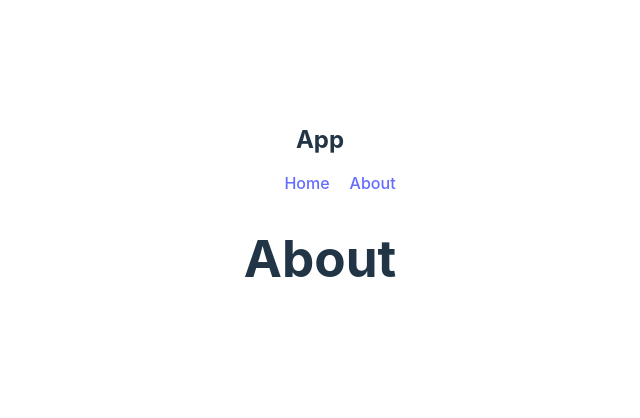
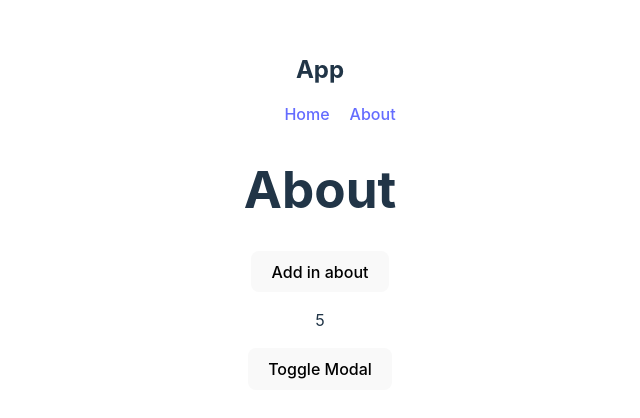
Before and after one commit to Coding-Crashkurse/Vue3-Komplettkurs, a Vue app: page /#/about in a window 1280 px wide. Shown: the part 186-604 px from the top of the page, without its empty margins (320-960 px from the left). Built offline with nearby package versions, Linux system fonts and the light colour scheme.

Commit message:
add modal and teleport

```diff
--- a/src/App.vue
+++ b/src/App.vue
@@ -1,4 +1,6 @@
-<script setup></script>
+<script setup>
+import Modal from "./components/Modal.vue";
+</script>
 
 <template>
   <div>
@@ -9,6 +11,10 @@
     </ul>
   </div>
   <router-view></router-view>
+  <div class="wrapper">
+    <Modal />
+  </div>
+
   <!-- <HelloWorld /> -->
 </template>
 
@@ -16,4 +22,7 @@
 a {
   padding: 10px;
 }
+.wrapper {
+  position: relative;
+}
 </style>
--- a/src/components/About.vue
+++ b/src/components/About.vue
@@ -1,5 +1,39 @@
 <template>
   <div>
     <h1>About</h1>
+    <button v-on:click="myval++">Add in about</button>
+    <p>{{ myval }}</p>
   </div>
 </template>
+
+<script setup>
+import {
+  onBeforeMount,
+  onMounted,
+  onBeforeUnmount,
+  onUnmounted,
+  onUpdated,
+  onBeforeUpdate,
+  ref,
+} from "vue";
+const myval = ref(5);
+
+onBeforeMount(() => {
+  console.log("onBeforeMount");
+});
+onMounted(() => {
+  console.log("onMounted");
+});
+onBeforeUnmount(() => {
+  console.log("onBeforeUnmount");
+});
+onUnmounted(() => {
+  console.log("onUnmounted");
+});
+onBeforeUpdate(() => {
+  console.log("onBeforeUpdate");
+});
+onUpdated(() => {
+  console.log("onUpdated");
+});
+</script>
--- /dev/null
+++ b/src/components/Modal.vue
@@ -0,0 +1,38 @@
+<template>
+  <Teleport to="body">
+    <div class="modal" v-if="showModal">
+      <h1>Modal</h1>
+      <p>
+        Lorem ipsum dolor sit amet consectetur adipisicing elit. Eaque soluta
+        quibusdam dolore, dolorem nulla quae voluptatum in cupiditate architecto
+        molestias nemo autem saepe pariatur tempore illo eius, odio esse eum!
+        Voluptatibus, accusamus asperiores? Qui, ad quas veniam architecto,
+        atque at quis tempora magni expedita tempore sapiente blanditiis minus
+        praesentium fugit.
+      </p>
+      <button @click="toggleModal">Toggle Modal</button>
+    </div>
+  </Teleport>
+
+  <button @click="toggleModal">Toggle Modal</button>
+</template>
+
+<script setup>
+import { ref } from "vue";
+
+let showModal = ref(false);
+const toggleModal = () => {
+  showModal.value = !showModal.value;
+};
+</script>
+
+<style scoped>
+.modal {
+  background: lightgray;
+  height: 100%;
+  width: 100%;
+  position: absolute;
+  left: 0;
+  top: 0;
+}
+</style>
```
Also changed, not shown: src/components/HelloWorld.vue (+0 -13 lines).
